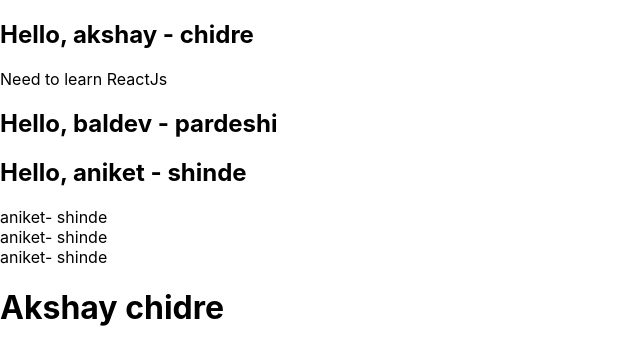
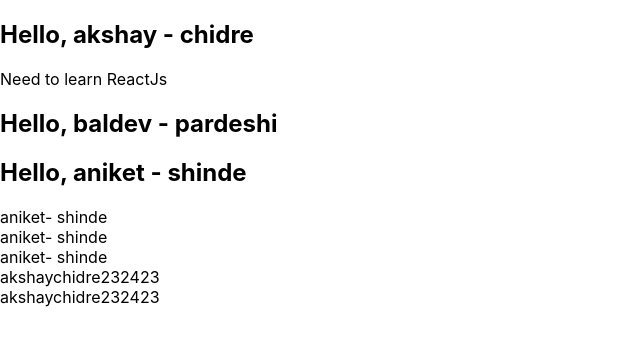
Before and after one commit to AKSHAYCHIDRE/React.JS_25_02_2021, a React (Create React App) app: page / in a window 1280 px wide. Shown: the top 364 px of the page, without its empty margins (0-640 px from the left). Built offline with nearby package versions, Linux system fonts and the light colour scheme.

Commit message:
Day #10 learn Array map function with some example using constructor

```diff
--- a/src/App.js
+++ b/src/App.js
@@ -3,9 +3,9 @@ import './App.css';
 import { render } from '@testing-library/react';
 import React from 'react';
 // import {Header} from './component/Header';
-import Header from './component/Header';
 import CHeader from './component/CHeader';
 import State from './component/State';
+import Header from './component/Header'
 
 // const name = <span>Hi i am, Akshay Chidre</span>;
 
@@ -342,7 +342,6 @@ class App extends React.Component{
 //         )
 //     }
 // }
-`1`
 
 
 export default App;
--- a/src/component/State.js
+++ b/src/component/State.js
@@ -1,4 +1,4 @@
-// import React from 'react';
+import React from 'react';
 
 // class State extends React.Component{
 
@@ -63,9 +63,6 @@
 // export default State;
 
 
-import React from 'react';
-
-
 
 
 // class State extends React.Component{
@@ -97,20 +94,134 @@ import React from 'react';
 
 
 
+// class State extends React.Component{
+//     state={
+//         name:'Akshay ',
+//         lastname: 'chidre',
+//     }
+//     render(){
+//         return(
+//             <div>
+//                 <h1>{this.state.name}{this.state.lastname}</h1>
+//             </div>
+
+//         )
+//     }
+// }
+
+
+
+// class State extends React.Component{
+
+//     constructor(){
+//         super();
+//         this.state={
+//             list:[
+//                 {name:'akshay', lastname:'chidre' ,phone:'12909', },
+//                 {name:'baldev', lastname:'pardeshi' ,phone:'23423223', },
+//                 {name:'aniket', lastname:'shinde' ,phone:'283923', }
+//             ]
+//         }
+//     }
+
+//     render(){
+//         return(
+//             <div>
+//                 Array Map function example
+//                 {
+//                     this.state.list.map((item)=>
+//                         <div>
+//                             {item.name}{item.lastname}{item.phone}
+//                         </div>
+//                     )
+//                 }
+//             </div>
+//         )
+//     }
+// }
+
+
+
+
+
+
+
+
+
+
+
+
+// class State extends React.Component{
+
+//     constructor(){
+//         super();
+//         this.state={
+//            list:[
+//                {name:'test',last:'test2',phone:'232'},
+//                {name:'test',last:'test2',phone:'232'}
+//            ]
+//         }
+//     }
+
+
+//     render(){
+//         return(
+//             <div>
+//                 <h3>
+//                     Array Map Function example
+//                     {
+//                         this.state.list.map((item)=>
+//                             <div>{item.name}{item.last}</div>
+//                         )
+//                     }
+//                 </h3>
+//             </div>
+//         )
+//     }
+// }
+
+
+
+
+
+
+
+
+
 class State extends React.Component{
-    state={
-        name:'Akshay ',
-        lastname: 'chidre',
+    constructor(){
+        super();
+        this.state={
+            list:[
+                {name:'akshaychidre',mobile:'232423'},
+                {name:'akshaychidre',mobile:'232423'}
+            ]
+        }
     }
+
     render(){
         return(
             <div>
-                <h1>{this.state.name}{this.state.lastname}</h1>
+
+            {
+                this.state.list.map((item)=>
+                    <div>
+                        {item.name}{item.mobile}
+                    </div>
+                )
+            }
+
             </div>
-
         )
     }
 }
 
 
+
+
+
+
+
+
+
 export default State;
```
Also changed, not shown: 1 other file (tests, documents, lock files or other folders).
